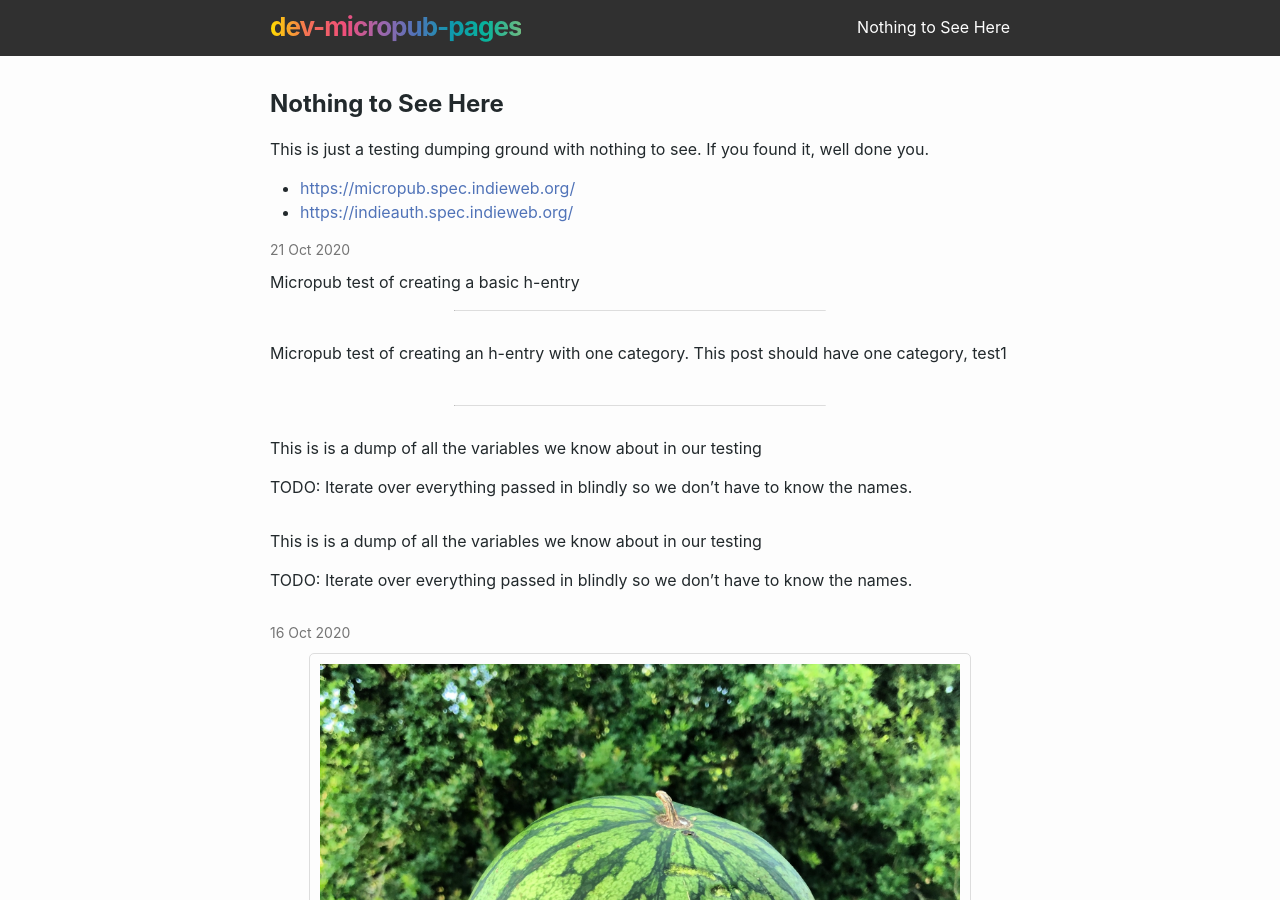
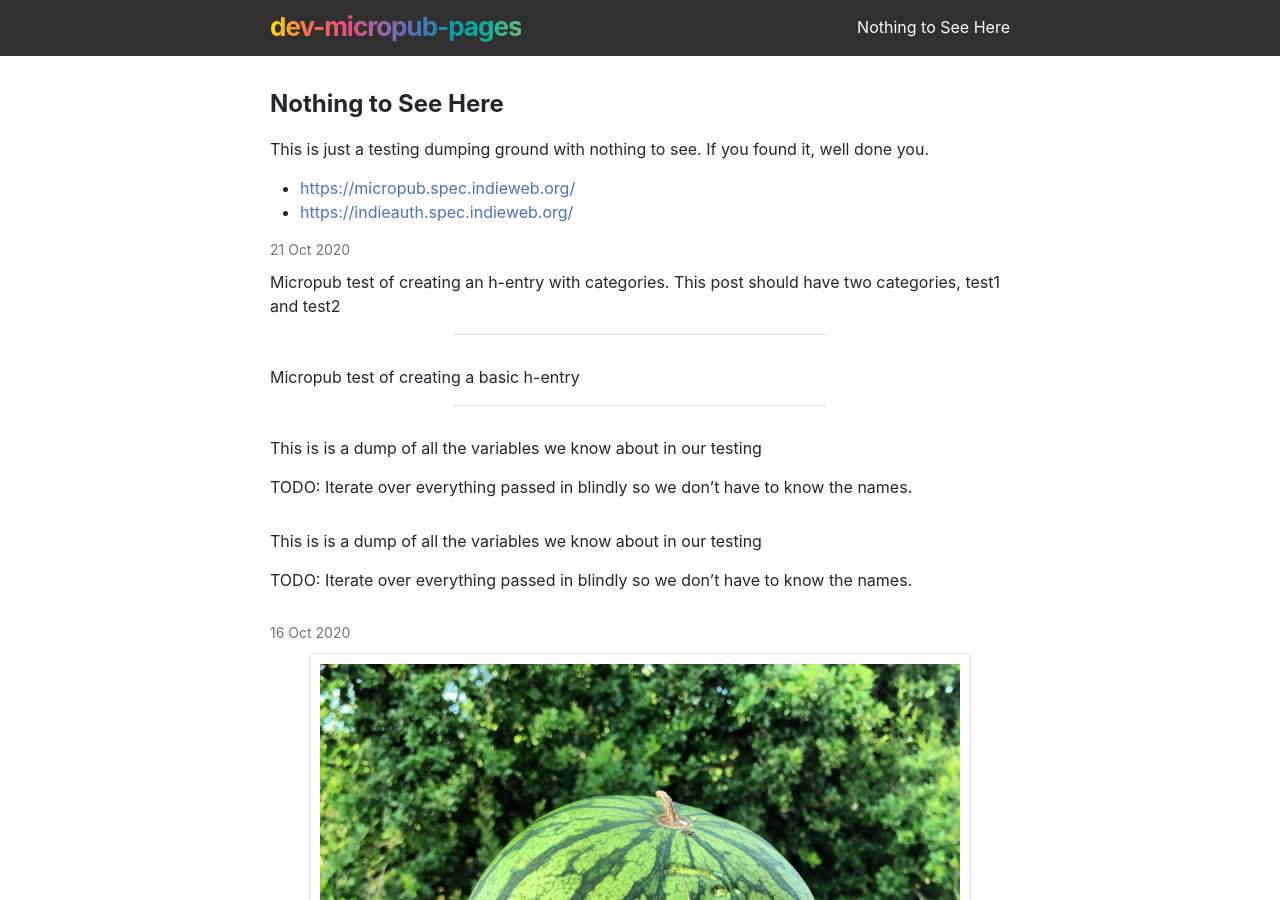
Before and after one commit to lildude/dev-micropub-pages, a Jekyll site: the page built from index.md, in a window 1280 px wide and 900 px high. Built offline with Jekyll 4.4.1, drawn with Linux system fonts in a browser that asks for light colours; our own code applies the rules of GitHub Pages for plain Markdown files.

Commit message:
New note: 2020-10-21-micropub-test-of-creating-an.md

```diff
--- a/_posts/2020-10-21-micropub-test-of-creating-an.md
+++ b/_posts/2020-10-21-micropub-test-of-creating-an.md
@@ -2,7 +2,8 @@
 layout: note
 tags:
 - test1
-date: 2020-10-21 11:06:07 +0100
+- test2
+date: 2020-10-21 11:09:02 +0100
 ---
 
-Micropub test of creating an h-entry with one category. This post should have one category, test1
+Micropub test of creating an h-entry with categories. This post should have two categories, test1 and test2
```
